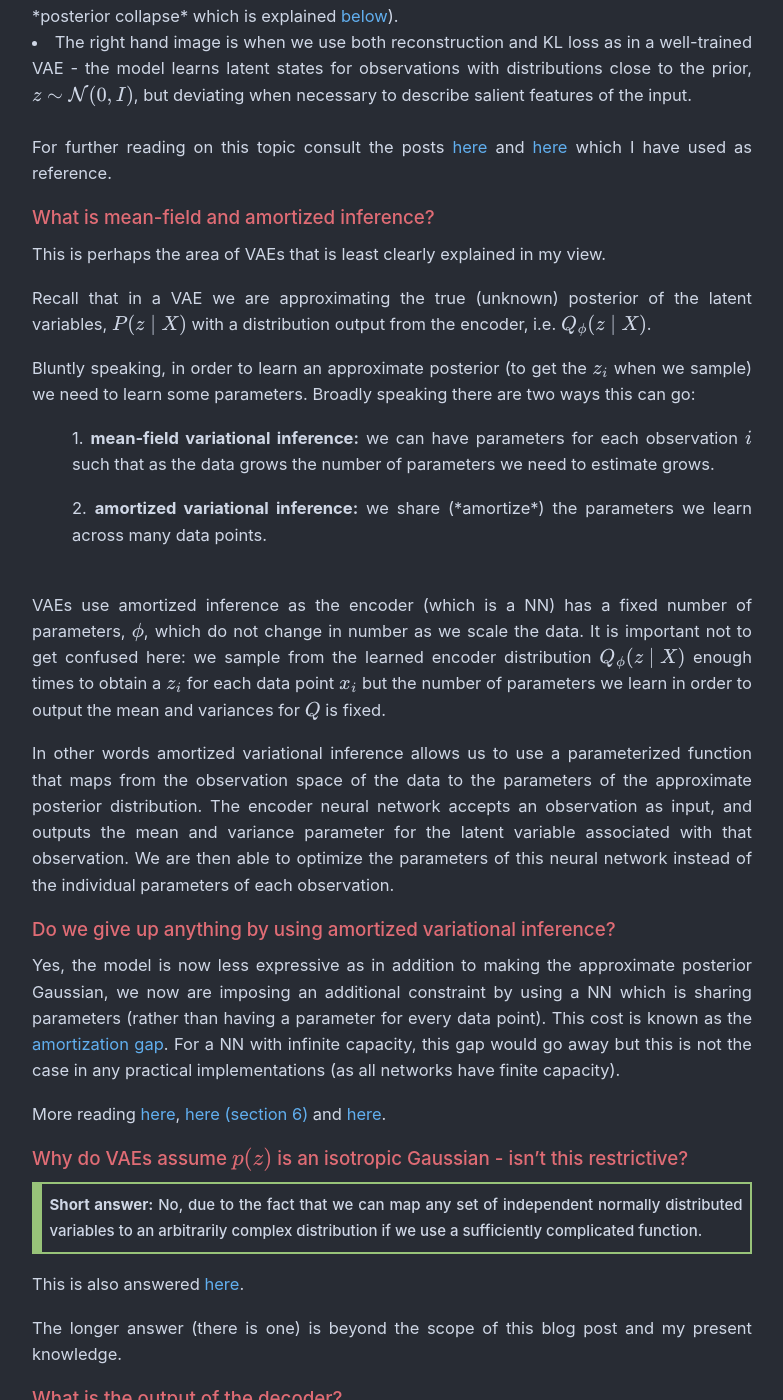
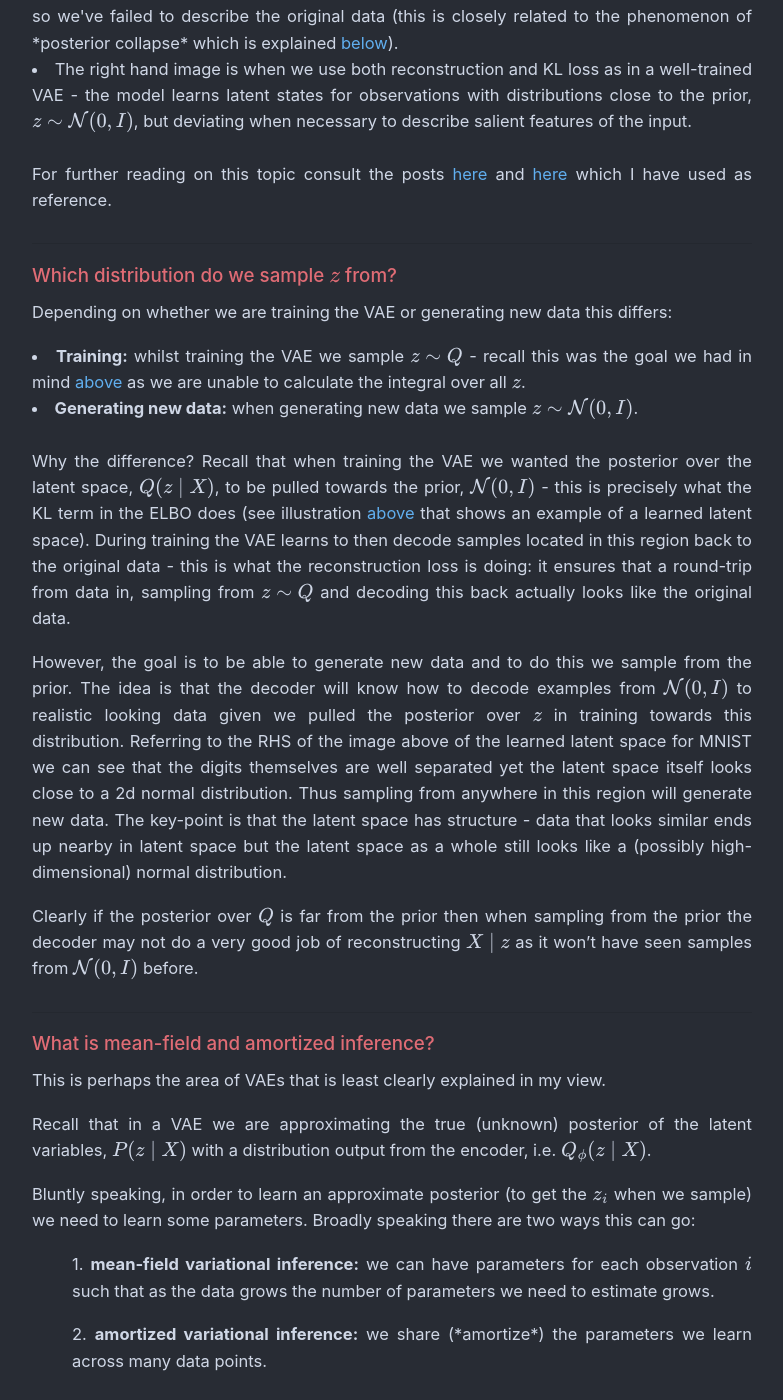
Before and after one commit to maw501/maw501.github.io, a Jekyll site: the page built from posts/_posts/General/2019-03-18-VAEs.md, in a window 1280 px wide and 1400 px high, scrolled down 16878 px. Shown: the whole window, without its empty margins (248-1031 px from the left). Built offline with Jekyll 4.4.1, drawn with Linux system fonts in a browser that asks for light colours; nearby versions of some CDN libraries; some web fonts are replaced; formulas are drawn with MathJax 3; comment, search, counter and statistics services are not loaded; some of the changed text lies outside the part shown.

Commit message:
Add note on VAE sampling

```diff
--- a/posts/_posts/General/2019-03-18-VAEs.md
+++ b/posts/_posts/General/2019-03-18-VAEs.md
@@ -80,6 +78,7 @@ We therefore set $P(z)=\mathcal{N}(z \mid 0, I)$ as the prior.
 
 See the [section](#map_rvs) below on mapping independent normal RVs to any function for a further illustration of how this works. We will make the link to neural networks and how a VAE is trained in the [section](#nn_link_sec) below.
 
+<a name="z_integral"></a>
 ##### 2. Computing the integral over all $z$
 
 <blockquote class="tip">
@@ -405,7 +404,7 @@ It is now possible (with one [trick](https://www.quora.com/What-is-the-reparamet
 
 Here are some of the main references I used when reading about VAEs. Most of the questions I had when starting to understand VAEs were based on having read the below and trying to synthesize my knowledge:
 <div class="bullet">
-<li> Jaan Altosaar, <a class="reference external" href="https://jaan.io/what-is-variational-autoencoder-vae-tutorial/">Tutorial - What is a variational autoencoder?</a></li>.
+<li> Jaan Altosaar, <a class="reference external" href="https://jaan.io/what-is-variational-autoencoder-vae-tutorial/">Tutorial - What is a variational autoencoder?</a></li>
 <li> Jeremy Jordan, <a class="reference external" href="https://www.jeremyjordan.me/variational-autoencoders/">Variational Autoencoders</a>.</li>
 <li> Carl Doersch, <a class="reference external" href="https://arxiv.org/abs/1606.05908">Tutorial on Variational Autoencoders</a>.</li>
 <li> David Meyer, <a class="reference external" href="http://www.1-4-5.net/~dmm/ml/vae.pdf">Notes on Variational Autoencoders</a>.</li>
@@ -423,7 +422,7 @@ This section lists some of the questions that came up for me whilst learning abo
 
 <a name="overload"></a>
 
-### Why is there so much notational overload?
+#### Why is there so much notational overload?
 
 Remember that the convention in VAEs is to call the encoder $Q$ and the decoder $P$.
 
@@ -448,7 +447,7 @@ Thus sometimes people refer to the decoder as actually outputting the data $X \m
 <br>
 For both $z \mid X$ or $X \mid z$ we eventually will have distributions whose parameters are modelled by complicated functions with their own parameters (i.e. neural networks with weights and biases).
 </blockquote>
-
+<hr class="with-margin">
 <a name="enc_dec"></a>
 #### What is the difference between the encoder, decoder, inference network and generator network?
 
@@ -456,7 +455,7 @@ For both $z \mid X$ or $X \mid z$ we eventually will have distributions whose pa
 <li> <strong>Encoder or inference network</strong>: these are two terms for the same thing. The encoder takes as input the data $X$ and trains a neural network with parameters denoted by $\phi$, outputting parameters to $Q_{\phi}(z∣X)$ which is a probability density function. Thus if $Q$ is a Gaussian distribution, the encoder neural network will learn a vector of means and variances whose length depends on the dimensionality of the latent variables (we choose this). </li>
 <li> <strong>Decoder or generative network</strong>: these are two terms for the same thing. The decoder takes as input latent variables $z$ and trains a neural network with parameters denoted by $\theta$, outputting parameters to $P_{\theta}(X∣z)$ which is a probability density function. Thus if $P$ is a Gaussian distribution, the decoder neural network will learn a vector of means and variances whose length depends on the dimensionality of the original data. </li>
 </div>
-
+<hr class="with-margin">
 <a name="graphical_model"></a>
 #### Why does the VAE graphical model notation only show the generator?
 
@@ -477,6 +476,8 @@ Two points on this:
 <li> VAEs learn $z$ via the encoder/inference network (technically they actually learn $z \mid X$, this is mentioned <a class="reference external" href="{{page.url}}#enc_dec">above</a>.</li>
 <li> Loosely speaking the ELBO derivation shows (amongst other things) us that learning $z$ via an encoder network we are able to still maximize the term we are interested in, $P(X)$. </li>
 </div>
+
+<hr class="with-margin">
 <a name="variational"></a>
 #### Why does the term variational appear in the name?
 
@@ -486,6 +487,7 @@ I quite liked [this](https://www.quora.com/What-is-variational-inference) quote:
 
 *In short, variational inference is akin to what happens at every presentation you've attended. Someone in the audience asks the presenter a very difficult answer [sic] which he/she can't answer. The presenter conveniently reframes the question in an easier manner and gives an exact answer to that reformulated question rather than answering the original difficult question.*
 
+<hr class="with-margin">
 <a name="dist_assumptions"></a>
 #### What distributional assumptions are we making about the data?
 
@@ -515,7 +517,7 @@ Thus $P(X \mid z)$ in this case is now Gaussian, where $z_i$ would denote a per
 <em class="figure">Illustration of data being Gaussian conditioned upon cluster assignment.</em>
 
 <a name="map_rvs"></a>
-#### Mapping independent normal RVs to any function (illustration)
+##### Mapping independent normal RVs to any function (illustration)
 
 To see that we can go from independent normal random variables (RVs) in 2d to any complicated function consider the example below, from [Tutorial on Variational Autoencoders](https://arxiv.org/abs/1606.05908) by Carl Doersch.
 
@@ -550,6 +552,7 @@ def arb_func(X):
 out = arb_func(X)
 </code></pre>
 
+<hr class="with-margin">
 <a name="kl_obj"></a>
 #### Why do we need a KL loss term in the objective function?
 
@@ -579,7 +582,22 @@ The chart below shows 3 cases:
 </div>
 <br>
 For further reading on this topic consult the posts [here](https://towardsdatascience.com/intuitively-understanding-variational-autoencoders-1bfe67eb5daf) and [here](https://www.jeremyjordan.me/variational-autoencoders/) which I have used as reference.
+<hr class="with-margin">
+#### Which distribution do we sample $z$ from?
 
+Depending on whether we are training the VAE or generating new data this differs:
+<div class="bullet">
+<li> <strong>Training:</strong> whilst training the VAE we sample $z \sim Q$ - recall this was the goal we had in mind <a class="reference external" href="{{page.url}}#z_integral">above</a> as we are unable to calculate the integral over all $z$. </li>
+<li> <strong>Generating new data:</strong> when generating new data we sample $z \sim \mathcal{N}(0, I)$. </li>
+</div>
+<br>
+Why the difference? Recall that when training the VAE we wanted the posterior over the latent space, $Q(z \mid X)$, to be pulled towards the prior, $\mathcal{N}(0, I)$ - this is precisely what the KL term in the ELBO does (see illustration [above](#kl_obj) that shows an example of a learned latent space). During training the VAE learns to then decode samples located in this region back to the original data - this is what the reconstruction loss is doing: it ensures that a round-trip from data in, sampling from $z \sim Q$ and decoding this back actually looks like the original data.
+
+However, the goal is to be able to generate new data and to do this we sample from the prior. The idea is that the decoder will know how to decode examples from $\mathcal{N}(0, I)$ to realistic looking data given we pulled the posterior over $z$ in training towards this distribution. Referring to the RHS of the image above of the learned latent space for MNIST we can see that the digits themselves are well separated yet the latent space itself looks close to a 2d normal distribution. Thus sampling from anywhere in this region will generate new data. The key-point is that the latent space has structure - data that looks similar ends up nearby in latent space but the latent space as a whole still looks like a (possibly high-dimensional) normal distribution.
+
+Clearly if the posterior over $Q$ is far from the prior then when sampling from the prior the decoder may not do a very good job of reconstructing $X \mid z$ as it won't have seen samples from $\mathcal{N}(0, I)$ before.
+
+<hr class="with-margin">
 <a name="mean_field"></a>
 #### What is mean-field and amortized inference?
 
@@ -598,12 +616,14 @@ VAEs use amortized inference as the encoder (which is a NN) has a fixed number o
 
 In other words amortized variational inference allows us to use a parameterized function that maps from the observation space of the data to the parameters of the approximate posterior distribution. The encoder neural network accepts an observation as input, and outputs the mean and variance parameter for the latent variable associated with that observation. We are then able to optimize the parameters of this neural network instead of the individual parameters of each observation.
 
+<hr class="with-margin">
 #### Do we give up anything by using amortized variational inference?
 
 Yes, the model is now less expressive as in addition to making the approximate posterior Gaussian, we now are imposing an additional constraint by using a NN which is sharing parameters (rather than having a parameter for every data point). This cost is known as the [amortization gap](https://arxiv.org/pdf/1801.03558.pdf). For a NN with infinite capacity, this gap would go away but this is not the case in any practical implementations (as all networks have finite capacity).
 
 More reading [here](https://www.quora.com/What-is-amortized-variational-inference), [here (section 6)](https://arxiv.org/pdf/1711.05597.pdf) and [here](http://bjlkeng.github.io/posts/variational-bayes-and-the-mean-field-approximation/).
 
+<hr class="with-margin">
 <a name="iso_gauss"></a>
 #### Why do VAEs assume $p(z)$ is an isotropic Gaussian - isn't this restrictive?
 
@@ -615,6 +635,7 @@ This is also answered [here](#map_rvs).
 
 The longer answer (there is one) is beyond the scope of this blog post and my present knowledge.
 
+<hr class="with-margin">
 <a name="decoder_output"></a>
 #### What is the output of the decoder?
 
@@ -643,6 +664,7 @@ If you are inputting real-valued numeric data (i.e. simple structured data from
 
 For data drawn from other distributions (i.e. non-Gaussian or non-binary) you would need to calculate the log-likelihood term yourself in the ELBO for each distribution.
 
+<hr class="with-margin">
 <a name="post_collapse"></a>
 #### What is posterior collapse and should I be scared of it?
 
```
Also changed, not shown: other parts of posts/_posts/General/2019-03-18-VAEs.md (+1 -3 lines).
